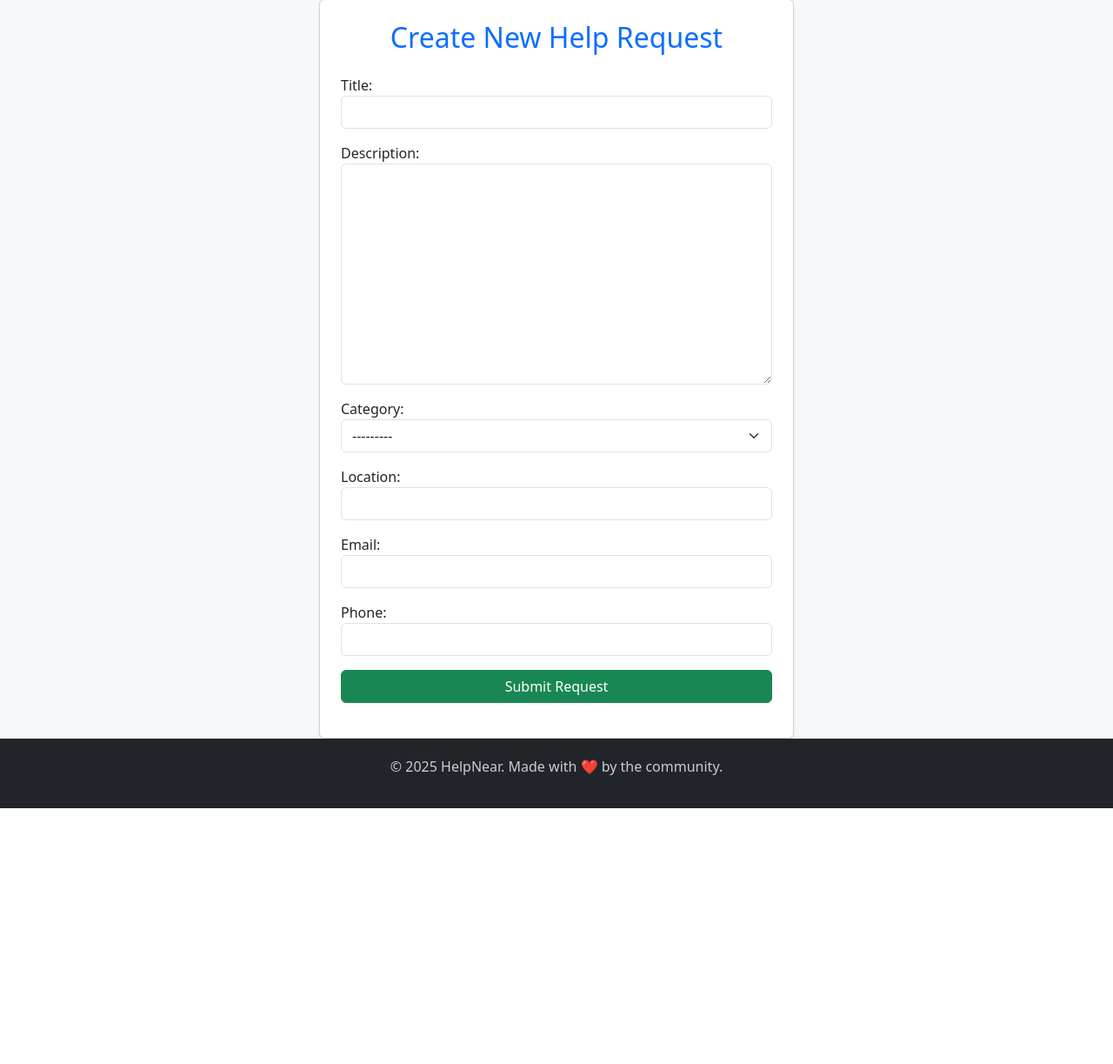
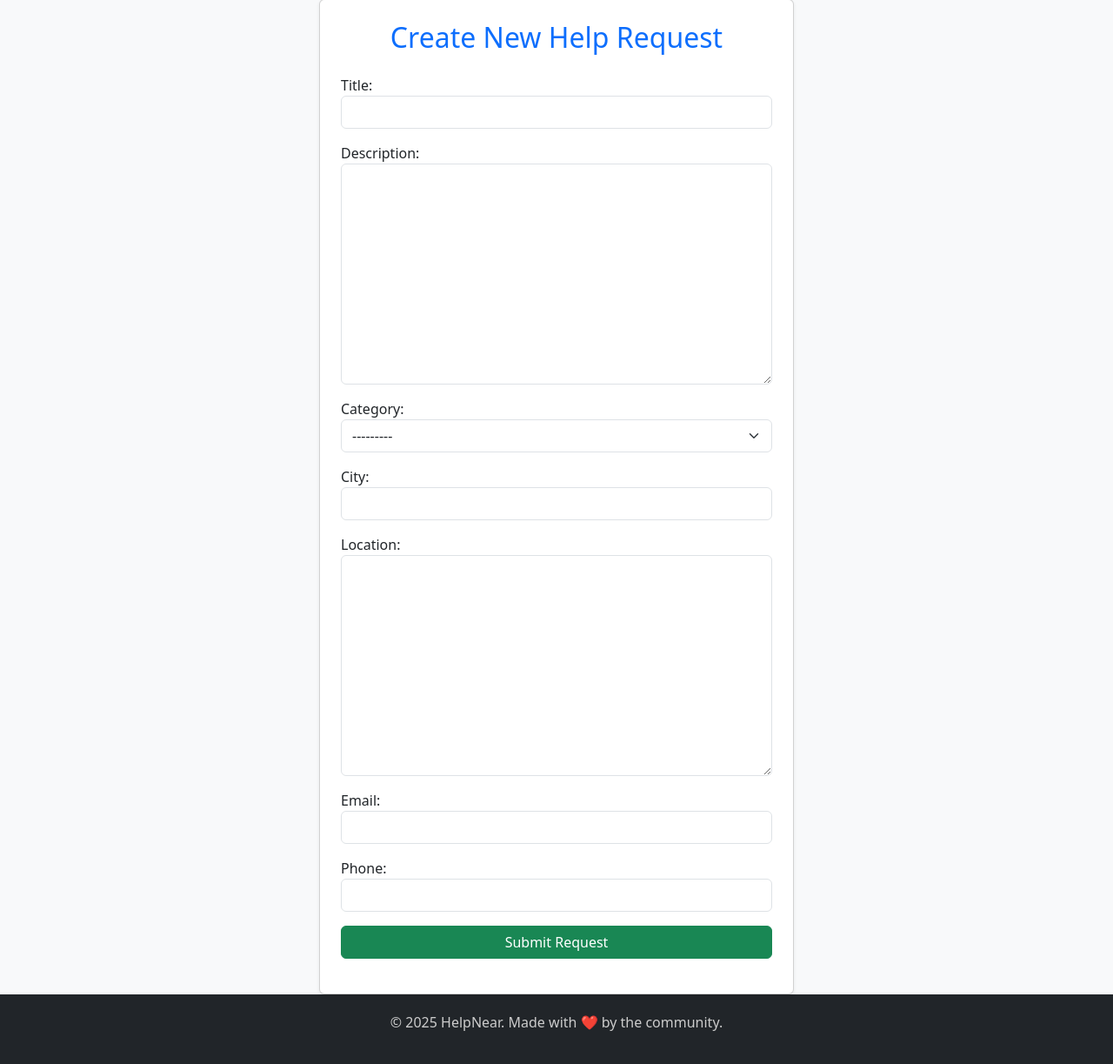
Before and after one commit to HelpNear/HelpNear, a Django app: page /create/ in a window 1280 px wide. Shown: the part 81-1304 px from the top of the page at 87% size. Before the commit the page ends 1010 px from the top, so only its background shows below. Run offline with Django 5.2, Linux system fonts and the light colour scheme; a user stored in the database is signed in; some libraries are stand-ins or nearby versions.

Commit message:
Initial commit

```diff
--- a/help/forms.py
+++ b/help/forms.py
@@ -6,7 +6,7 @@
 class HelpRequestForm(forms.ModelForm):
     class Meta:
         model = HelpRequest
-        fields = ['title', 'description', 'category', 'location', 'email', 'phone']
+        fields = ['title', 'description', 'category', 'city', 'location', 'email', 'phone']
 
 class HelpResponseForm(forms.ModelForm):
     class Meta:
--- a/help/models.py
+++ b/help/models.py
@@ -1,5 +1,6 @@
 from django.db import models
 from django.contrib.auth.models import User
+from location_field.models.plain import PlainLocationField
 
 class HelpRequest(models.Model):
     CATEGORY_CHOICES = [
@@ -13,9 +14,14 @@
     title = models.CharField(max_length=200)
     description = models.TextField()
     category = models.CharField(max_length=50, choices=CATEGORY_CHOICES)
-    location = models.CharField(max_length=200)
+
     email = models.EmailField(blank=True, null=True)
     phone = models.CharField(max_length=20, blank=True, null=True)
+
+    # ЛОКАЦИЯ
+    city = models.CharField(max_length=100, blank=True, null=True)
+    location = PlainLocationField(based_fields=['city'], zoom=7)
+
     is_open = models.BooleanField(default=True)
     created_at = models.DateTimeField(auto_now_add=True)
 
--- a/help/templates/help/create_request.html
+++ b/help/templates/help/create_request.html
@@ -8,6 +8,7 @@
       <h2 class="text-center text-primary mb-4">Create New Help Request</h2>
       <form method="post">
         {% csrf_token %}
+        {{ form.media }}
         <div class="mb-3">
           {{ form.title.label_tag }}
           {{ form.title|add_class:"form-control" }}
@@ -19,6 +20,10 @@
         <div class="mb-3">
           {{ form.category.label_tag }}
           {{ form.category|add_class:"form-select" }}
+        </div>
+        <div class="mb-3">
+          {{ form.city.label_tag }}
+          {{ form.city|add_class:"form-control" }}
         </div>
         <div class="mb-3">
           {{ form.location.label_tag }}
--- a/helpnear_backend/settings.py
+++ b/helpnear_backend/settings.py
@@ -39,9 +39,15 @@
     'django.contrib.staticfiles',
     'help',
     'widget_tweaks',
+    'location_field.apps.DefaultConfig',
 
 
 ]
+LOCATION_FIELD = {
+    'map.provider': 'openstreetmap',
+    'search.provider': 'nominatim',
+}
+
 
 MIDDLEWARE = [
     'django.middleware.security.SecurityMiddleware',
```
Also changed, not shown: db.sqlite3, help/migrations/0003_helprequest_city_alter_helprequest_location.py (added).
